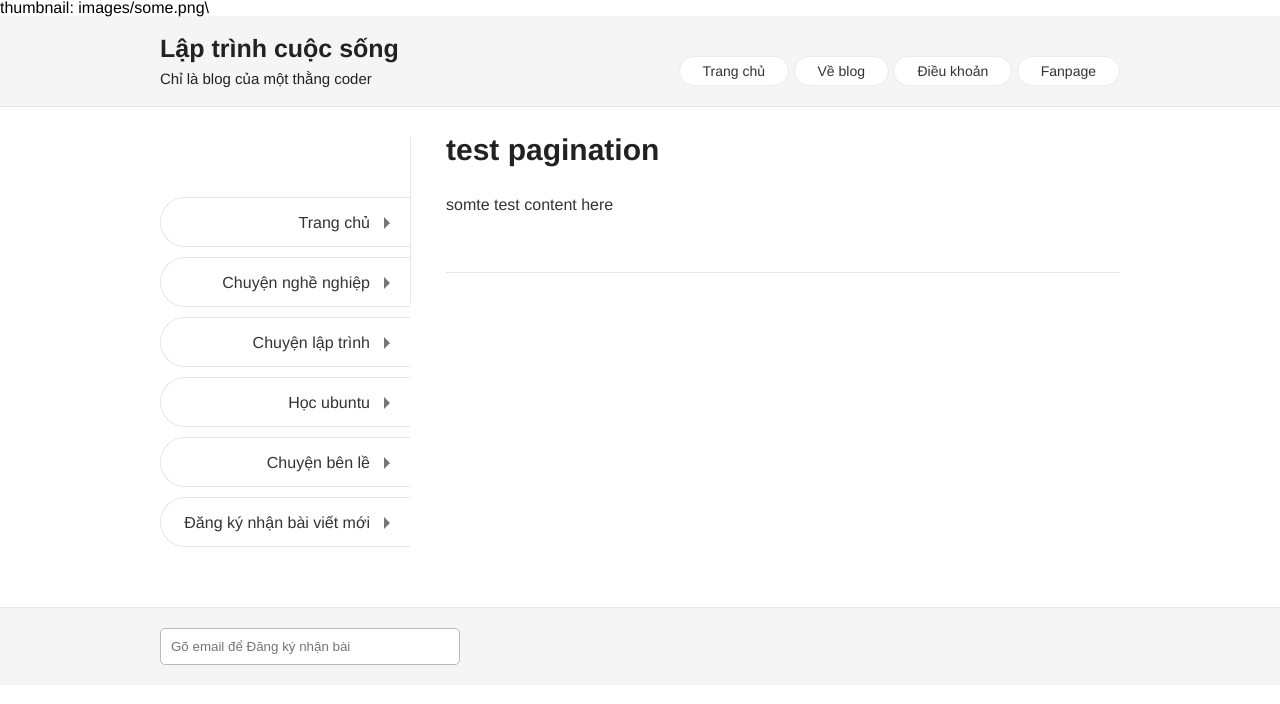
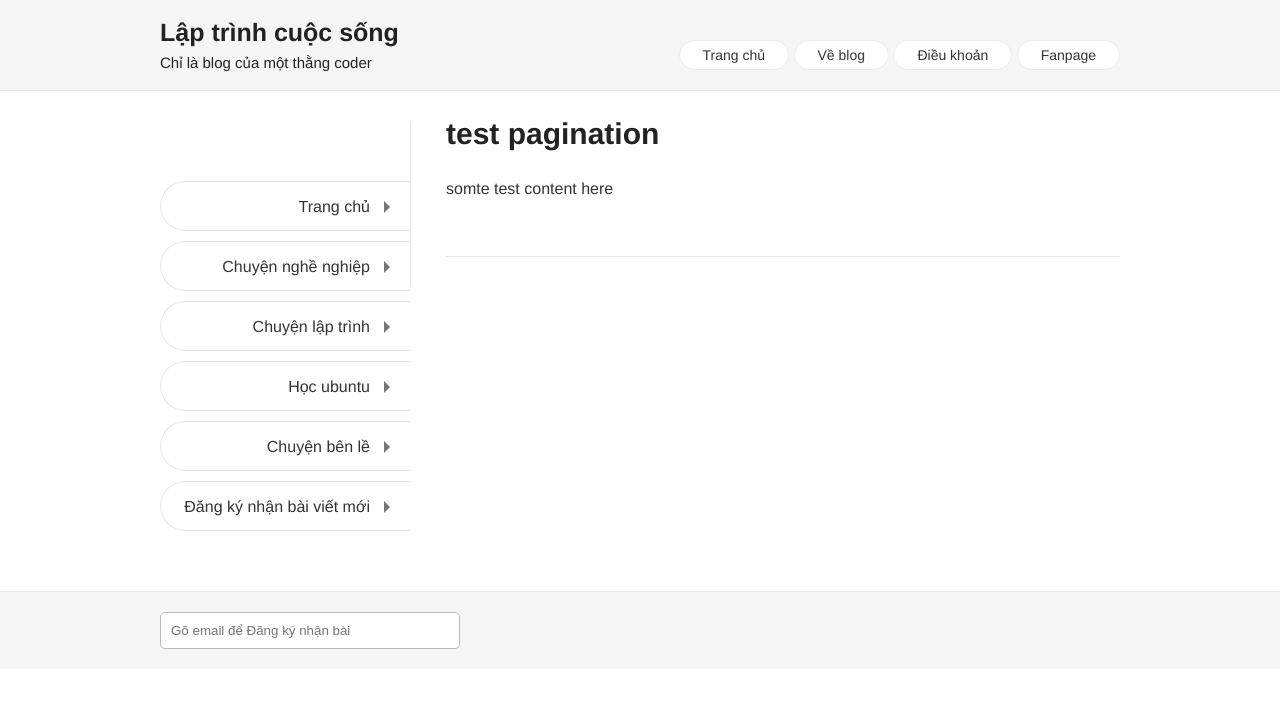
Before and after one commit to nguyentest/laptrinhcuocsong, a Jekyll site: the page built from _posts/2016-9-27-some-test.md, in a window 1280 px wide. Shown: the top 704 px of the page. Built offline with Jekyll 4.4.1, drawn with Linux system fonts in a browser that asks for light colours.

Commit message:
new template

```diff
--- a/_includes/header.html
+++ b/_includes/header.html
@@ -15,12 +15,13 @@
     <meta http-equiv="Cache-control" content="public">
     <link rel='stylesheet' type='text/css' href='{{ site.baseurl }}/style.css'>
     <link rel="alternate" type="application/rss+xml" title="{{ site.name }} - {{ site.description }}" href="{{ site.baseurl }}/feed.xml" />
-    {% if page.image %}
-		image: {{page.image}}
+  	{% if page.thumbnail %}
+    <meta property='og:image' content='{{ site.baseurl }}/images/{{ page.thumbnail }}' />
+    <meta property="og:image:type" content="image/jpeg" />
+    <meta property="og:image:width" content="250" />
+    <meta property="og:image:height" content="250" />
     {% endif %}
-    {% if page.thumbnail %}
-		thumbnail: {{page.thumbnail}}
-    {% endif %}
+
 </head>
 <body>
 <div id="header-outer">
--- a/_layouts/post.html
+++ b/_layouts/post.html
@@ -4,12 +4,7 @@
 
 <article class="post">
   <h1>{{ page.title }}</h1>
-  {% if page.thumbnail %}
-    <meta property='og:image' content='{{ site.baseurl }}/images/{{ page.thumbnail }}' />
-    <meta property="og:image:type" content="image/jpeg" />
-    <meta property="og:image:width" content="250" />
-    <meta property="og:image:height" content="250" />
-    {% endif %}
+
   <div class="post-body">
     {{ content }}
     <div class="social-share">
```
